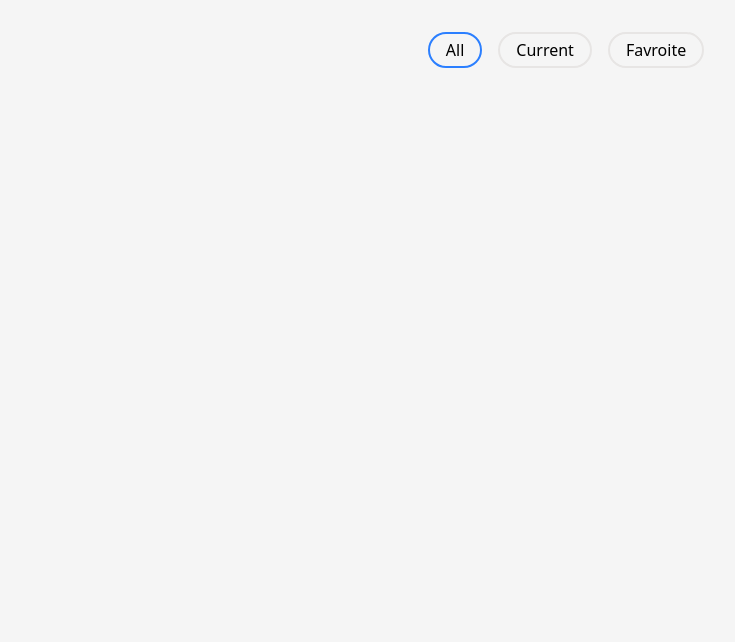
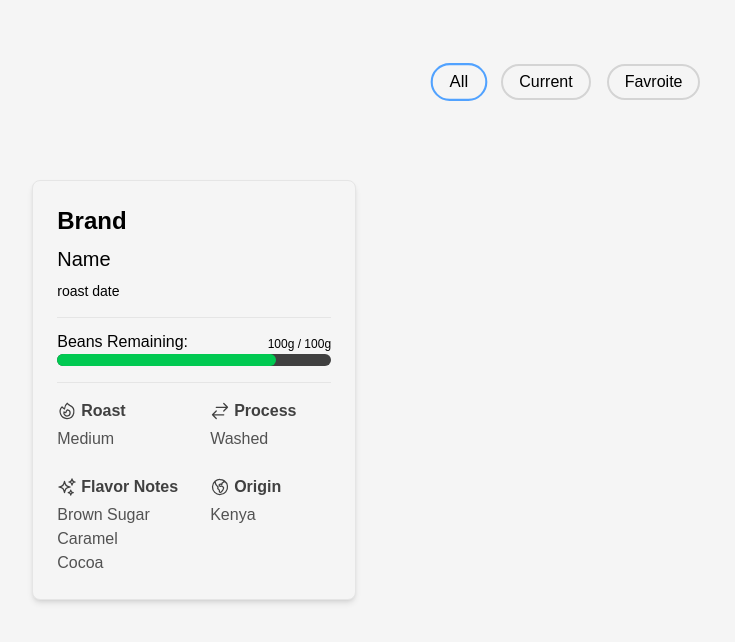
Before and after one commit to braydenodonnell/bean-tracking-vue, a Vue app: page / in a window 1280 px wide. Shown: the top 642 px of the page, without its empty margins (74-809 px from the left). Built offline with nearby package versions, Linux system fonts and the light colour scheme.

Commit message:
add card and card information components

```diff
--- a/src/App.vue
+++ b/src/App.vue
@@ -1,9 +1,9 @@
 <script setup>
-import Home from './components/home.vue'
+import Home from './components/home.vue';
 </script>
 
 <template>
-  <div class="flex flex-col items-center mt-8">
+  <div>
     <Home />
   </div>
 </template>
--- /dev/null
+++ b/src/components/card-information.vue
@@ -0,0 +1,77 @@
+<script setup>
+import {
+  GlobeAmericasIcon,
+  ArrowsRightLeftIcon,
+  SparklesIcon,
+  FireIcon,
+} from '@heroicons/vue/24/outline';
+</script>
+
+<template>
+  <div
+    class="bg-neutral-100 cursor-pointer border border-neutral-200 rounded-lg shadow-md p-6 max-w-96 h-[420px] relative transition-transform duration-300 hover:shadow-lg hover:-translate-y-1"
+  >
+    <div class="flex flex-col space-y-4">
+      <div class="space-y-2">
+        <h2 class="text-2xl font-bold capitalize">brand</h2>
+        <p class="text-xl capitalize">name</p>
+        <p class="text-sm">roast date</p>
+      </div>
+
+      <div>
+        <div
+          class="flex justify-between items-end border-t border-neutral-200 pt-4"
+        >
+          <h2 class="text-md leading-none">Beans Remaining:</h2>
+          <p class="text-xs leading-none">100g / 100g</p>
+        </div>
+
+        <div class="w-full h-3 bg-neutral-700 rounded-lg mt-1">
+          <!-- dynamic style for bar -->
+          <div class="h-3 rounded-lg w-4/5 bg-green-500"></div>
+        </div>
+      </div>
+
+      <div
+        class="grid grid-cols-6 gap-x-8 gap-y-6 border-t border-neutral-200 pt-4"
+      >
+        <div class="space-y-1 col-span-3">
+          <div class="flex items-center gap-1">
+            <FireIcon class="size-5 text-neutral-700" />
+            <h3 class="font-semibold text-neutral-700">Roast</h3>
+          </div>
+          <p class="text-neutral-600 caapitalize">Medium</p>
+        </div>
+
+        <div class="space-y-1 col-span-3">
+          <div class="flex items-center gap-1">
+            <ArrowsRightLeftIcon class="size-5 text-neutral-700" />
+            <h3 class="font-semibold text-neutral-700">Process</h3>
+          </div>
+          <p class="text-neutral-600 caapitalize">Washed</p>
+        </div>
+
+        <div class="space-y-1 col-span-3">
+          <div class="flex items-center gap-1">
+            <SparklesIcon class="size-5 text-neutral-700" />
+            <h3 class="font-semibold text-neutral-700">Flavor Notes</h3>
+          </div>
+
+          <ul class="text-neutral-600">
+            <li>Brown Sugar</li>
+            <li>Caramel</li>
+            <li>Cocoa</li>
+          </ul>
+        </div>
+
+        <div class="space-y-1 col-span-3">
+          <div class="flex items-center gap-1">
+            <GlobeAmericasIcon class="size-5 text-neutral-700" />
+            <h3 class="font-semibold text-neutral-700">Origin</h3>
+          </div>
+          <p class="text-neutral-600 caapitalize">Kenya</p>
+        </div>
+      </div>
+    </div>
+  </div>
+</template>
--- a/src/components/home.vue
+++ b/src/components/home.vue
@@ -1,7 +1,11 @@
 <script setup>
-import Filter from './views/filter.vue'
+import Card from './views/card.vue';
+import Filter from './views/filter.vue';
 </script>
 
 <template>
-  <Filter />
+  <div class="flex flex-col mt-16 gap-20 w-screen items-center">
+    <Filter />
+    <Card />
+  </div>
 </template>
--- /dev/null
+++ b/src/components/views/card.vue
@@ -0,0 +1,23 @@
+<script setup>
+const props = defineProps(['brand', 'name']);
+import { ref } from 'vue';
+import CardInformation from '../card-information.vue';
+
+const data = ref([
+  {
+    brand: 'aldea',
+    name: 'espresso blend',
+  },
+  {
+    brand: 'coffee bros',
+    name: 'brazil ip',
+  },
+]);
+</script>
+
+<template>
+  <div class="grid grid-cols-3 gap-12">
+    <!-- Loop over data to display cards -->
+    <CardInformation />
+  </div>
+</template>
--- a/src/components/views/filter.vue
+++ b/src/components/views/filter.vue
@@ -1,17 +1,17 @@
 <script setup>
-import { ref } from 'vue'
+import { ref } from 'vue';
 
-const active = ref('all')
+const active = ref('all');
 
 const tabs = ref([
   { id: 'all', label: 'All' },
   { id: 'current', label: 'Current' },
   { id: 'favorite', label: 'Favroite' },
-])
+]);
 
-const setFavorite = (tab) => {
-  active.value = tab
-}
+const setFavorite = (tab) => (active.value = tab);
+
+// eventually, use watch to fetch data depending on which tab is active
 </script>
 
 <template>
@@ -19,8 +19,11 @@ const setFavorite = (tab) => {
     <button
       v-for="tab in tabs"
       :key="tab.id"
-      class="bg-neutral-100 border-2 px-4 py-1 rounded-full cursor-pointer"
-      :class="{'border-blue-500' : active === tab.id, 'border-stone-200' : active !== tab.id }"
+      class="bg-neutral-100 border-2 px-4 py-1 rounded-full cursor-pointer transition-all duration-300 hover:bg-neutral-200"
+      :class="{
+        'border-blue-400 scale-105': active === tab.id,
+        'border-neutral-300': active !== tab.id,
+      }"
       @click="setFavorite(tab.id)"
     >
       {{ tab.label }}
--- a/src/index.css
+++ b/src/index.css
@@ -1,8 +1,9 @@
-@import "tailwindcss";
+@import 'tailwindcss';
 
 html {
-  height: full;
+  height: 100%;
   overflow-y: scroll;
   scroll-behavior: smooth;
   background-color: rgb(245 245 245 / var(--tw-bg-opacity, 1));
+  font-family: Arial, Helvetica, sans-serif;
 }
```
